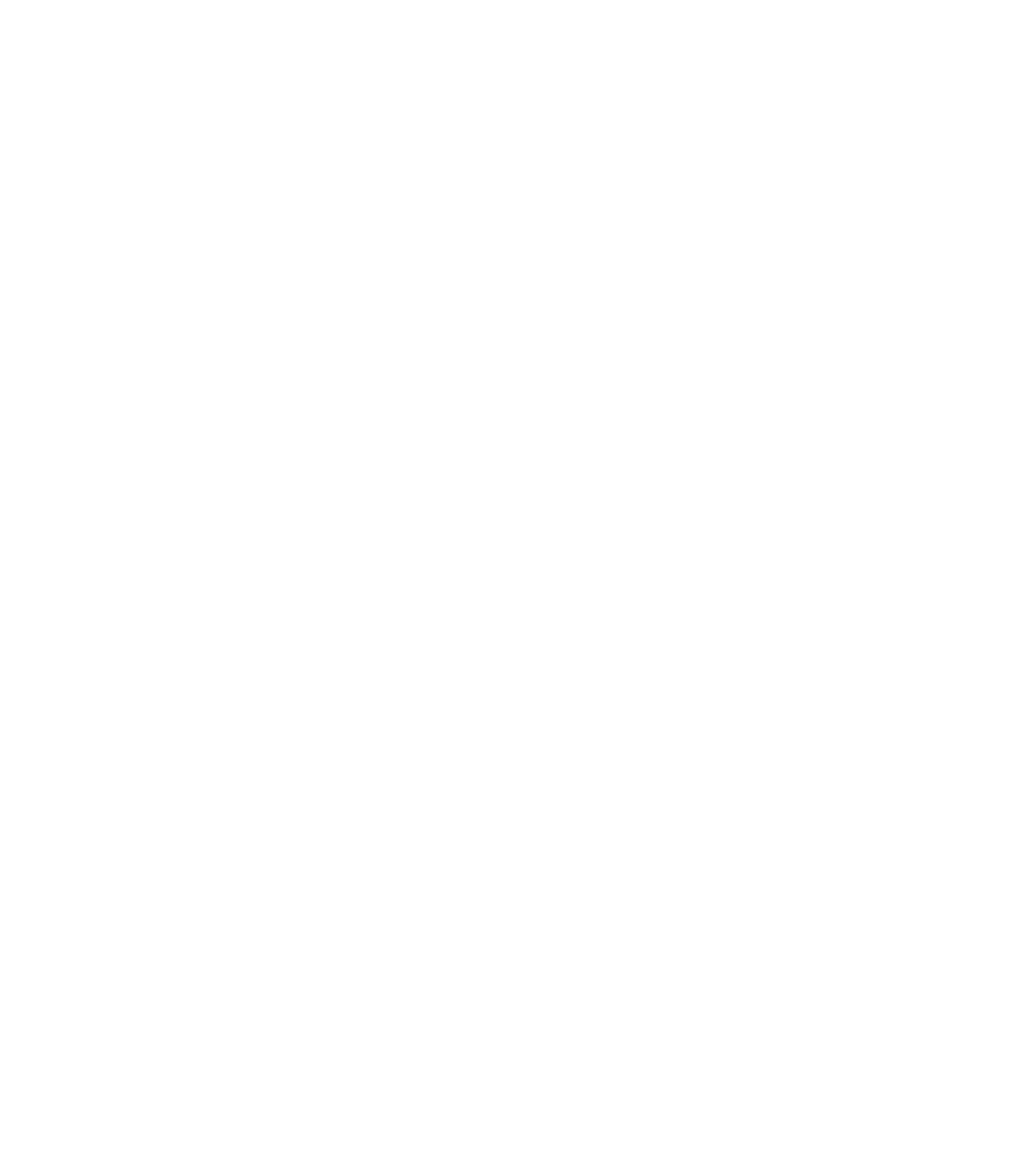
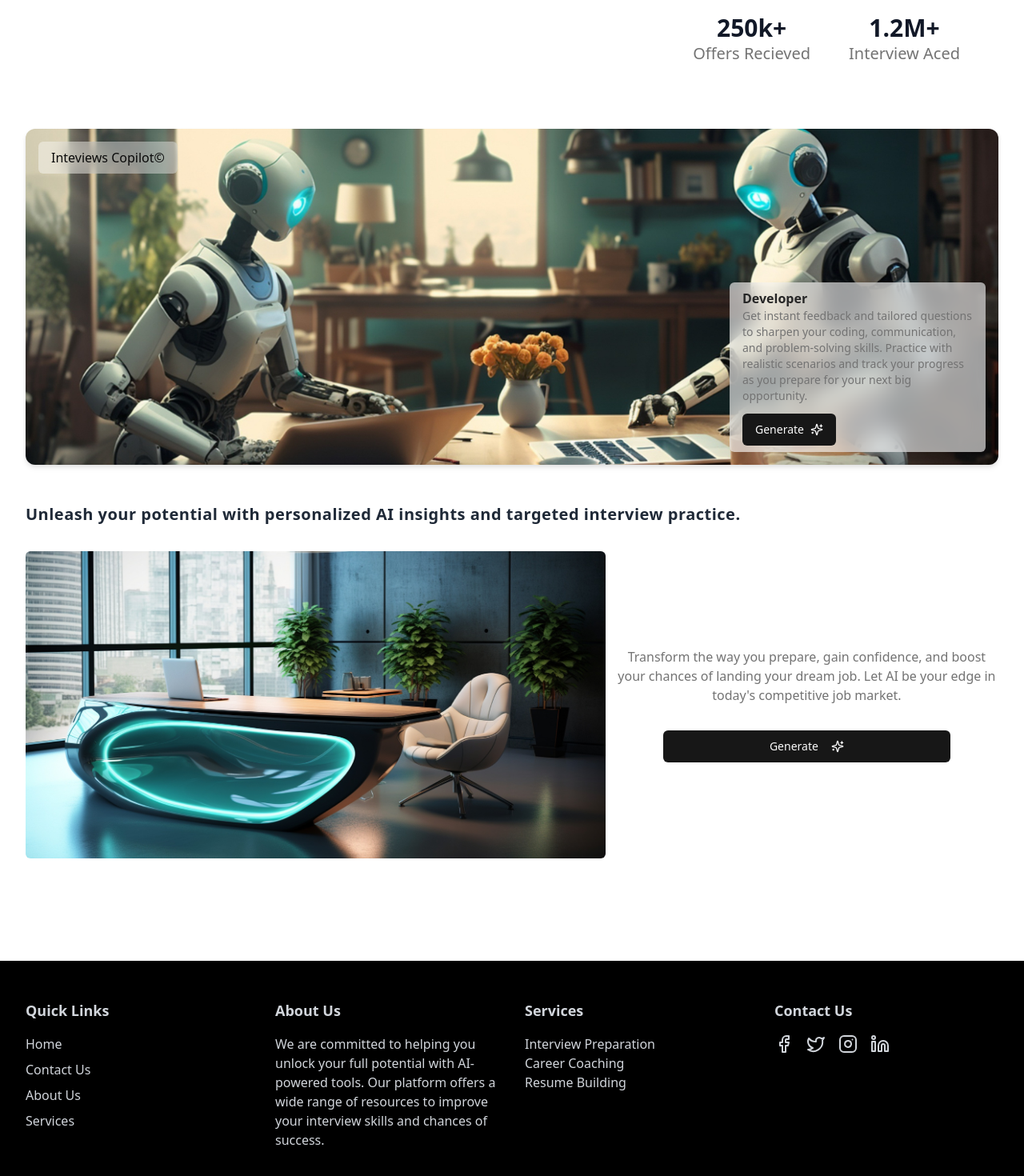
Before and after one commit to utkarshrastogi121/AiInterviewApp, a React (Vite) app: page / in a window 1280 px wide. Shown: the part 400-1870 px from the top of the page at 80% size. Before the commit the page ends 800 px from the top, so only its background shows below. Built offline with nearby package versions, Linux system fonts and the light colour scheme; no server answers.

Commit message:
home page added

```diff
--- a/package.json
+++ b/package.json
@@ -19,6 +19,7 @@
     "lucide-react": "^0.511.0",
     "react": "^19.1.0",
     "react-dom": "^19.1.0",
+    "react-fast-marquee": "^1.6.5",
     "react-router-dom": "^7.6.0",
     "tailwind-merge": "^3.3.0",
     "tailwindcss-animate": "^1.0.7"
--- a/src/components/footer.tsx
+++ b/src/components/footer.tsx
@@ -1,8 +1,118 @@
+import React from "react";
 
-const footer = () => {
-  return (
-    <div>Footer</div>
-  )
+import { Facebook, Twitter, Instagram, Linkedin } from "lucide-react";
+import { Link } from "react-router-dom";
+import { Container } from "@/components/container";
+import { MainRoutes } from "@/lib/helpers";
+
+interface SocialLinkProps {
+  href: string;
+  icon: React.ReactNode;
+  hoverColor: string;
 }
 
-export default footer
+const SocialLink: React.FC<SocialLinkProps> = ({ href, icon, hoverColor }) => {
+  return (
+    <a
+      href={href}
+      target="_blank"
+      rel="noopener noreferrer"
+      className={`hover:${hoverColor}`}
+    >
+      {icon}
+    </a>
+  );
+};
+
+interface FooterLinkProps {
+  to: string;
+  children: React.ReactNode;
+}
+
+const FooterLink: React.FC<FooterLinkProps> = ({ to, children }) => {
+  return (
+    <li>
+      <Link
+        to={to}
+        className="hover:underline text-gray-300 hover:text-gray-100"
+      >
+        {children}
+      </Link>
+    </li>
+  );
+};
+
+export const Footer = () => {
+  return (
+    <div className="w-full bg-black text-gray-300 hover:text-gray-100 py-8">
+      <Container>
+        <div className="grid grid-cols-1 md:grid-cols-4 gap-8">
+          {/* First Column: Links */}
+          <div>
+            <h3 className="font-bold text-lg mb-4">Quick Links</h3>
+            <ul className="space-y-2">
+              {MainRoutes.map((route) => (
+                <FooterLink key={route.href} to={route.href}>
+                  {route.label}
+                </FooterLink>
+              ))}
+            </ul>
+          </div>
+
+          {/* Second Column: About Us */}
+          <div>
+            <h3 className="font-bold text-lg mb-4">About Us</h3>
+            <p>
+              We are committed to helping you unlock your full potential with
+              AI-powered tools. Our platform offers a wide range of resources to
+              improve your interview skills and chances of success.
+            </p>
+          </div>
+
+          {/* Third Column: Services */}
+          <div>
+            <h3 className="font-bold text-lg mb-4">Services</h3>
+            <ul>
+              <FooterLink to="/services/interview-prep">
+                Interview Preparation
+              </FooterLink>
+              <FooterLink to="/services/career-coaching">
+                Career Coaching
+              </FooterLink>
+              <FooterLink to="/services/resume-building">
+                Resume Building
+              </FooterLink>
+            </ul>
+          </div>
+
+          {/* Fourth Column: Address and Social Media */}
+          <div>
+            <h3 className="font-bold text-lg mb-4">Contact Us</h3>
+            <div className="flex gap-4">
+              <SocialLink
+                href="https://facebook.com"
+                icon={<Facebook size={24} />}
+                hoverColor="text-blue-500"
+              />
+              <SocialLink
+                href="https://twitter.com"
+                icon={<Twitter size={24} />}
+                hoverColor="text-blue-400"
+              />
+              <SocialLink
+                href="https://instagram.com/utkarsh_rastogi.121"
+                icon={<Instagram size={24} />}
+                hoverColor="text-pink-500"
+              />
+              <SocialLink
+                href="https://linkedin.com/in/utkarshrastogi121"
+                icon={<Linkedin size={24} />}
+                hoverColor="text-blue-700"
+              />
+            </div>
+          </div>
+        </div>
+      </Container>
+    </div>
+  );
+};
--- a/src/index.css
+++ b/src/index.css
@@ -65,4 +65,12 @@
   body {
     @apply bg-background text-foreground;
   }
+
+  .text-outline {
+    color: white;
+    text-shadow: -1px -1px 0 rgba(0, 0, 0, 0.6),
+      /* Top-left */ 1px -1px 0 rgba(0, 0, 0, 0.6),
+      /* Top-right */ -1px 1px 0 rgba(0, 0, 0, 0.6),
+      /* Bottom-left */ 1px 1px 0 rgba(0, 0, 0, 0.6); /* Bottom-right */
+  }
 }
--- a/src/layouts/main-layout.tsx
+++ b/src/layouts/main-layout.tsx
@@ -1,5 +1,5 @@
 import { Container } from "@/components/container";
-import Footer from "@/components/footer";
+import {Footer} from "@/components/footer";
 
 import Header from "@/components/header";
 import { Outlet } from "react-router-dom";
--- a/src/layouts/public-layout.tsx
+++ b/src/layouts/public-layout.tsx
@@ -1,5 +1,5 @@
 import Header from "@/components/header"
-import Footer from "@/components/footer"
+import {Footer} from "@/components/footer"
 import { Outlet } from "react-router-dom"
 import AuthHandler from "@/handler/auth-handler"
 
--- a/src/routes/home.tsx
+++ b/src/routes/home.tsx
@@ -1,9 +1,103 @@
-const home = () => {
+import { Sparkles } from "lucide-react";
+import { Container } from "@/components/container";
+import { Button } from "@/components/ui/button";
+import { Link } from "react-router-dom";
+
+const HomePage = () => {
   return (
-    <div>home</div>
-  )
-}
+    <div className="flex-col w-full pb-24">
+      <Container>
+        <div className="my-8">
+          <h2 className="text-3xl text-center md:text-left md:text-6xl">
+            <span className=" text-outline font-extrabold md:text-8xl">
+              AI Superpower
+            </span>
+            <span className="text-gray-500 font-extrabold">
+              - A better way to
+            </span>
+            <br />
+            improve your interview chances and skills
+          </h2>
 
-export default home
+          <p className="mt-4 text-muted-foreground text-sm">
+            Boost your interview skills and increase your success rate with
+            AI-driven insights. Discover a smarter way to prepare, practice, and
+            stand out.
+          </p>
+        </div>
 
-// 48:00
+        <div className="flex w-full items-center justify-evenly md:px-12 md:py-16 md:items-center md:justify-end gap-12">
+          <p className="text-3xl font-semibold text-gray-900 text-center">
+            250k+
+            <span className="block text-xl text-muted-foreground font-normal">
+              Offers Recieved
+            </span>
+          </p>
+          <p className="text-3xl font-semibold text-gray-900 text-center">
+            1.2M+
+            <span className="block text-xl text-muted-foreground font-normal">
+              Interview Aced
+            </span>
+          </p>
+        </div>
+
+        {/* image section */}
+        <div className="w-full mt-4 rounded-xl bg-gray-100 h-[420px] drop-shadow-md overflow-hidden relative">
+          <img
+            src="/assets/img/hero.jpg"
+            alt=""
+            className="w-full h-full object-cover"
+          />
+
+          <div className="absolute top-4 left-4 px-4 py-2 rounded-md bg-white/40 backdrop-blur-md">
+            Inteviews Copilot&copy;
+          </div>
+
+          <div className="hidden md:block absolute w-80 bottom-4 right-4 px-4 py-2 rounded-md bg-white/60 backdrop-blur-md">
+            <h2 className="text-neutral-800 font-semibold">Developer</h2>
+            <p className="text-sm text-neutral-500">
+              Get instant feedback and tailored questions to sharpen your coding, communication, and problem-solving skills. Practice with realistic scenarios and track your progress as you prepare for your next big opportunity.
+            </p>
+
+            <Button className="mt-3">
+              Generate <Sparkles />
+            </Button>
+          </div>
+        </div>
+      </Container>
+
+      <Container className="py-8 space-y-8">
+        <h2 className="tracking-wide text-xl text-gray-800 font-semibold">
+          Unleash your potential with personalized AI insights and targeted
+          interview practice.
+        </h2>
+
+        <div className="grid grid-cols-1 md:grid-cols-5 gap-3">
+          <div className="col-span-1 md:col-span-3">
+            <img
+              src="/assets/img/office.jpg"
+              alt=""
+              className="w-full max-h-96 rounded-md object-cover"
+            />
+          </div>
+
+          <div className="col-span-1 md:col-span-2 gap-8 max-h-96 min-h-96 w-full flex flex-col items-center justify-center text-center">
+            <p className="text-center text-muted-foreground">
+              Transform the way you prepare, gain confidence, and boost your
+              chances of landing your dream job. Let AI be your edge in
+              today&apos;s competitive job market.
+            </p>
+
+            <Link to={"/generate"} className="w-full">
+              <Button className="w-3/4">
+                Generate <Sparkles className="ml-2" />
+              </Button>
+            </Link>
+          </div>
+        </div>
+      </Container>
+    </div>
+  );
+};
+
+export default HomePage;
```
Also changed, not shown: 1 other file (tests, documents, lock files or other folders).
